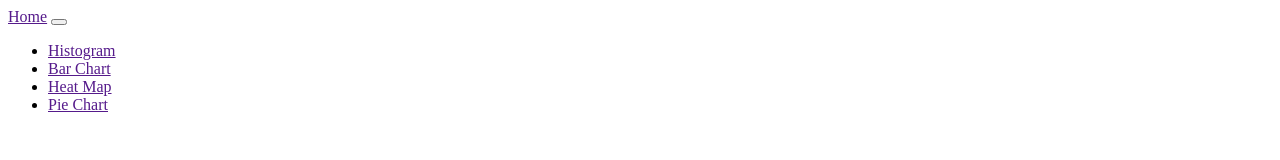
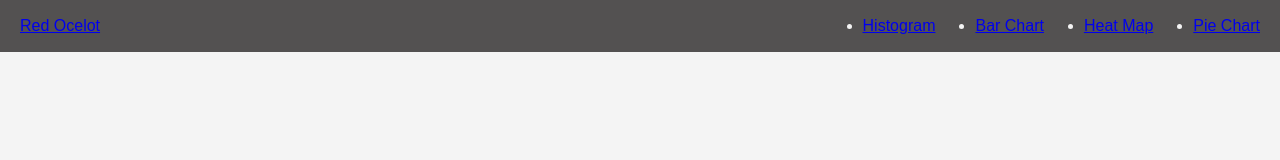
Before and after one commit to RjSaqii/Red-Ocelot-Frontend, a plain HTML site: page index.html in a window 1280 px wide. Drawn offline with Linux system fonts and the light colour scheme; files that its build step writes are made by us from their sources.

Commit message:
started CSS

```diff
--- a/index.html
+++ b/index.html
@@ -1,52 +1,55 @@
-
+ <!DOCTYPE html>
 <head>
     <meta charset="utf-8">
     <meta name="viewport" content="width=device-width, initial-scale=1"></meta>
-
+    <link rel="stylesheet" href="stylesheet.css">
     <title> Red Ocelot</title>
 
     <body>
         <div class="container-fluid">
 
-            <nav class="navbar navbar-expand-lg navbar-dark bg-dark">
-                <a class="navbar-brand" href="">Home</a>
+            <nav class="navbar">
+                <a href="#">Red Ocelot</a>
 
-                <button class="navbar-toggler" type="button" data-toggle="collapse" data-target="#navbarSupportedContent" aria-controls="navbarSupportedContent" aria-expanded="false" aria-label="Toggle navigation">
-                <span class="navbar-toggler-icon"></span>
-
-
-
-
-                </button>
-
-                <div class="collapse navbar-collapse" id="navbarSupportedContent">
-                    <ul class="navbar-nav mr-auto">
-                        <li><a href='' onclick="showChart('Histogram')">Histogram</a></li>
-                        <li><a href='' onclick="showChart('Barchart')">Bar Chart</a></li>
-                        <li><a href='' onclick="showChart('HeatMap')">Heat Map</a></li>
-                        <li><a href='' onclick="showChart('PieChart')">Pie Chart</a></li>
+                <div class="navbar-brand">
+                    <ul class="navbar-menu">
+                        <li><a href='#' onclick="showChart('Histogram')">Histogram</a></li>
+                        <li><a href='#' onclick="showChart('Barchart')">Bar Chart</a></li>
+                        <li><a href='#' onclick="showChart('Heatmap')">Heat Map</a></li>
+                        <li><a href='#' onclick="showChart('Piechart')">Pie Chart</a></li>
                     </ul>
                 </div>
             </nav>
             <div id="Histogram" class="histogram-container"></div>
             <div id="BarChart" class="barchart-container"></div>
-            <div id="HeatMap" class="heatmap-container"></div>
-            <div id="PieChart" class="piechart-container"></div>
+            <div id="Heatmap" class="heatmap-container"></div>
+            <div id="Piechart" class="piechart-container"></div>
         </div>
     </body>
 </head>
     <body>
-        <section class="histogram-container">
+        <section id="Histogarm" class="histogram-container">
           <div>
-
-
-
+            <!--add here the code for the informantion displayed in the graph-->
           </div>
         </section>
     </body>
-
-
-
-
-
+    <body>
+        <section id="Barchart" class="barchart-container">
+            <div>
+            <!--add here the code for the informantion displayed in the graph-->
+            </div>
+        </section>
     </body>
+    <body>
+        <section id="Heatmap"class="heatmap-container">
+            <div>
+        <!--add here the code for the informantion displayed in the graph-->
+            </div>
+        </section>
+        <section id="Piechart"class="piechart-container">
+            <div>
+                <!--add here the code for the informantion displayed in the graph-->
+            </div>
+        </section>
+    </body>
--- /dev/null
+++ b/style/stylesheet.css
@@ -0,0 +1,27 @@
+* {
+    margin: 0;
+    padding: 0;
+    box-sizing: border-box;
+    font-family: Arial;
+    font: rgb(0, 0, 0);
+}
+
+body {
+background-color: #f4f4f4;
+line-height: 2;
+}
+
+.navbar {
+    background-color: rgb(83, 81, 81);
+    padding: 10px 20px;
+    display: flex;
+    justify-content: space-between;
+    align-items: center;
+
+}
+
+.navbar-menu {
+    display: flex;
+    gap: 40px;
+    color:#f4f4f4
+}
```
Also changed, not shown: testfile.txt (deleted).
